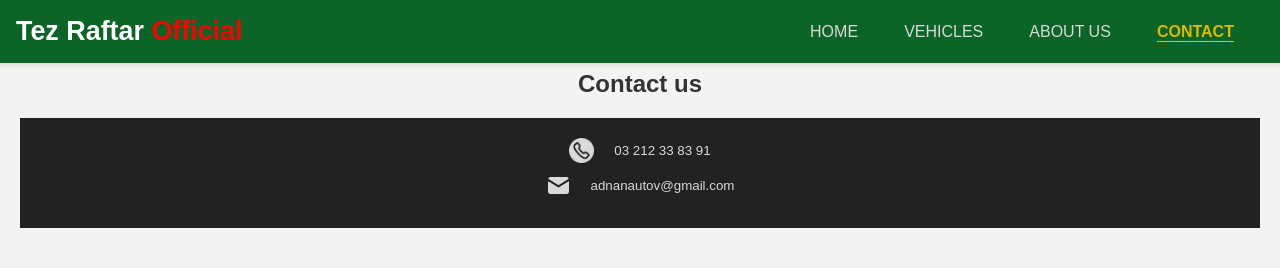
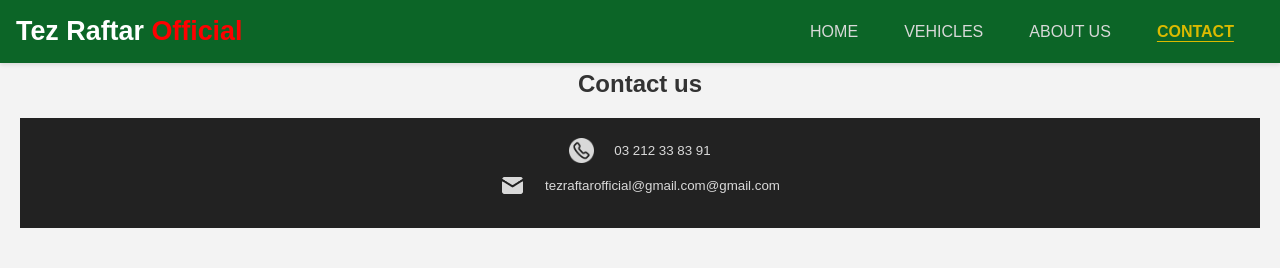
Before and after one commit to sogamena/projetfina, a React (Create React App) app: page /contact in a window 1280 px wide. Shown: the top 268 px of the page. Built offline with nearby package versions, Linux system fonts and the light colour scheme.

Commit message:
Tez Raftar

```diff
--- a/src/components/ContactCard/ContactCard.js
+++ b/src/components/ContactCard/ContactCard.js
@@ -26,7 +26,7 @@
               <li>
                 <img className="ico" src={mess} alt="Mail Icon" />
                 <button className="btn-email" onClick={handleEmailClick}>
-                  adnanautov@gmail.com
+                    tezraftarofficial@gmail.com@gmail.com
                 </button>
               </li>
             </ul>
--- a/src/styles/Home.css
+++ b/src/styles/Home.css
@@ -104,7 +104,6 @@
     display: flex;
     flex-direction: column;
     width: 100%;
-    height: 400px;
   }
   .photo-new{
     width: 100%;
```
